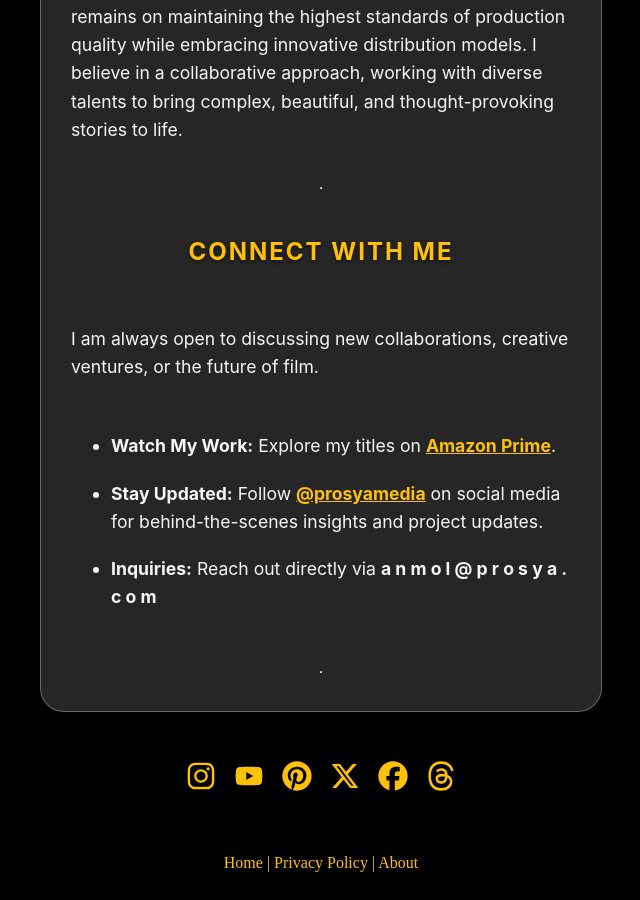
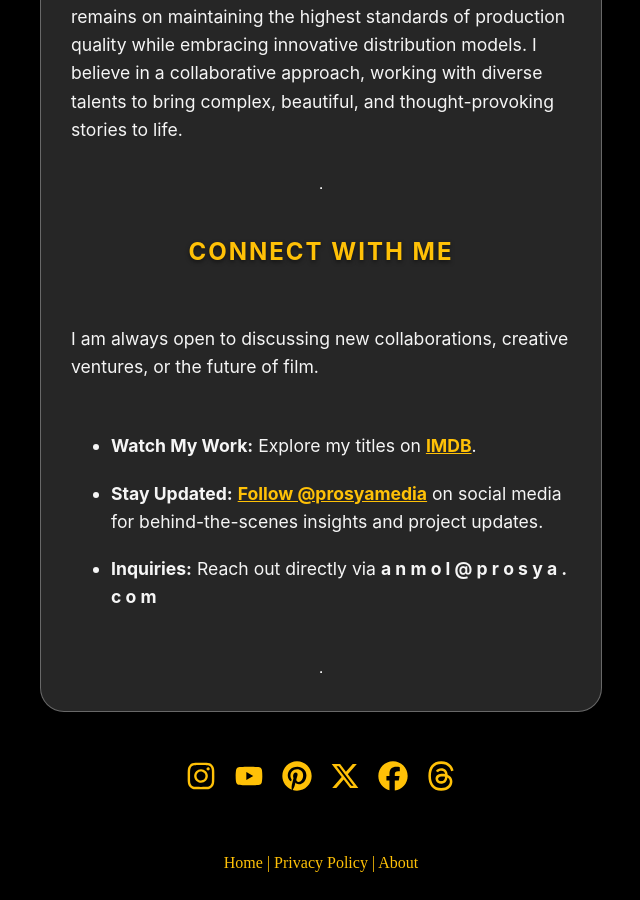
Before and after one commit to prosyamedia/website, a Jekyll site: the page built from about.md, in a window 1280 px wide and 900 px high, scrolled down 1942 px. Shown: the whole window, without its empty margins (319-959 px from the left). Built offline with Jekyll 4.4.1, drawn with Linux system fonts in a browser that asks for light colours.

Commit message:
Link to social media in footer

```diff
--- a/_includes/footer.html
+++ b/_includes/footer.html
@@ -1,5 +1,5 @@
 <!-- footer.html -->
-<footer style="padding: 20px; text-align: center;">
+<footer id="footer-socials" style="padding: 20px; text-align: center;">
 
 <div class="flex flex-wrap items-center justify-center">
     <a title="Instagram" data-testid="SocialIcon" target="_blank" rel="noopener noreferrer" href="https://instagram.com/prosyamedia" aria-label="Instagram" class="[&amp;svg]pointer-events-none z-0 overflow-hidden p-2 transition-transform hover:scale-[107.5%]">
--- a/about.md
+++ b/about.md
@@ -43,8 +43,8 @@
 
 I am always open to discussing new collaborations, creative ventures, or the future of film.
 
-*   **Watch My Work:** Explore my titles on [Amazon Prime](www.amazon.com).
-*   **Stay Updated:** Follow [@prosyamedia]({{ '/' | relative_url }}) on social media for behind-the-scenes insights and project updates.
+*   **Watch My Work:** Explore my titles on [IMDB](https://www.imdb.com/name/nm2665934/).
+*   **Stay Updated:** [Follow @prosyamedia](#footer-socials) on social media for behind-the-scenes insights and project updates.
 *   **Inquiries:** Reach out directly via **a n m o l @ p r o s y a . c o m**
 
 ---
```
